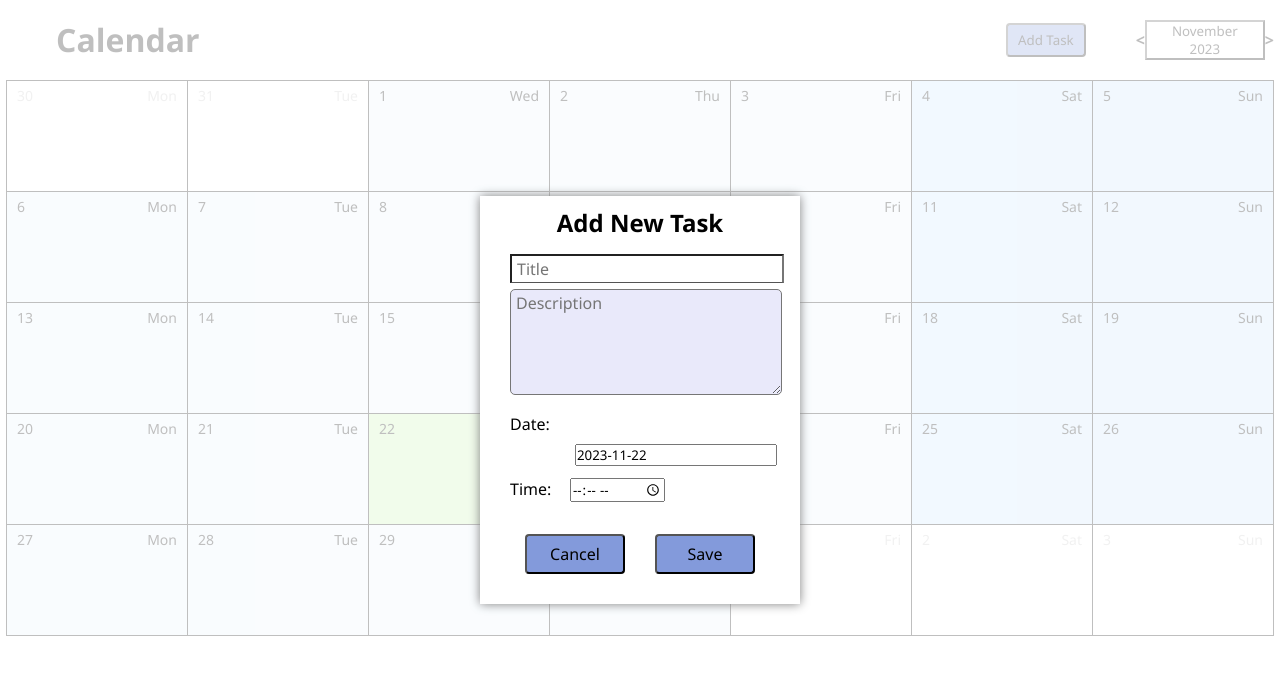
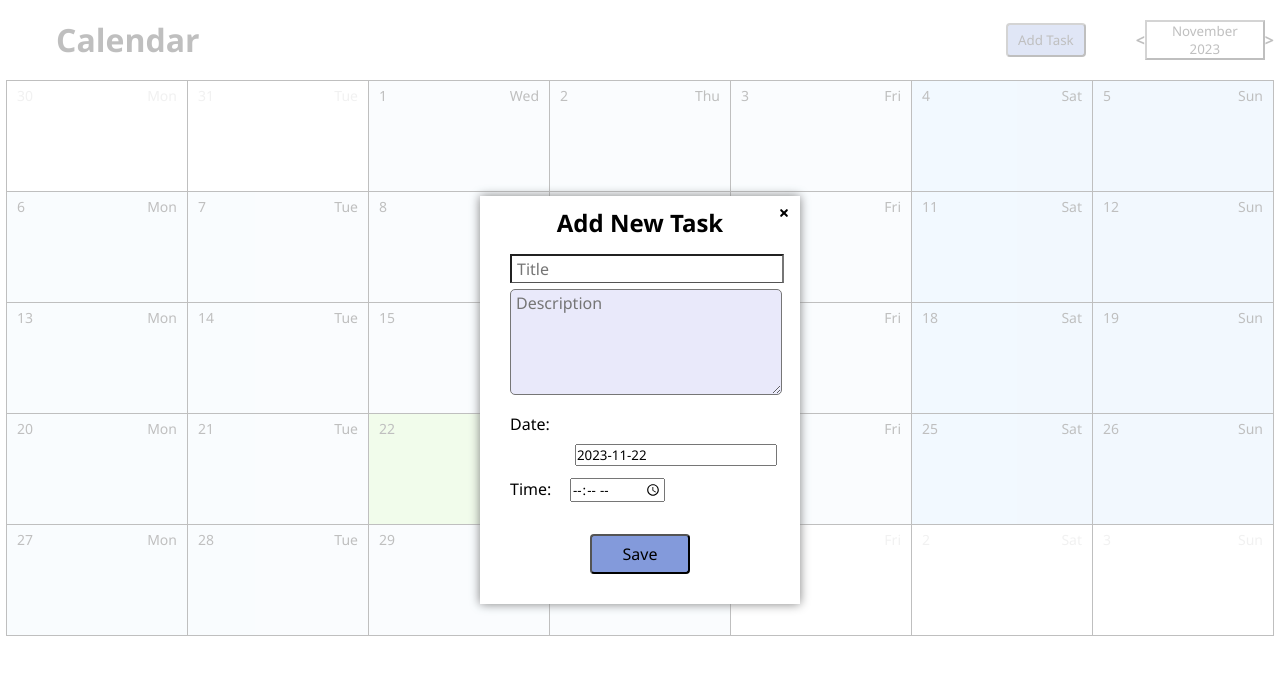
Before and after one commit to Yurella86/Calendar, a React (Create React App) app: page / in a window 1280 px wide. Both pictures are taken after a click on the button "Add Task". Shown: the top 674 px of the page. Built offline with nearby package versions, Linux system fonts and the light colour scheme.

Commit message:
added exit like "X" in modal, del comment

```diff
--- a/src/components/CalendarPage.jsx
+++ b/src/components/CalendarPage.jsx
@@ -33,21 +33,9 @@ const HomePage = () => {
         setEvents(storedEvents);
     }, []);
 
-    // useEffect(() => {
-    //     const storedEvents = JSON.parse(localStorage.getItem('events')) || [];
-    //     setEvents(storedEvents);
-    // }, [events]);
-
-    // console.log(moment(selectedDate).startOf('month').startOf('week'));
-    // console.log('selectedDate => ' + selectedDate.getMonth());
-
     const startMomentCalendar = moment(selectedDate).startOf('month').startOf('week');
     const endMomentCalendar = moment(selectedDate).endOf('month').endOf('week');
     const daysInMonth = endMomentCalendar.diff(startMomentCalendar, 'days') + 1;
-
-    // console.log('startMomentCalendar => ' + startMomentCalendar.format());
-    // console.log('endMomentCalendar => ' + endMomentCalendar.format());
-    // console.log('daysInMonth =>' + daysInMonth);
 
     const days = []
 
@@ -81,7 +69,6 @@ const HomePage = () => {
             date: resultFiltered[0].date,
             time: resultFiltered[0].time,
         });
-        console.log("updateData =>" + updateData.date);
     }
 
     const handleFormUpdate = (e) => {
@@ -109,16 +96,11 @@ const HomePage = () => {
     }
 
     const hendleDeleteEvent = () => {
-        console.log(updateEventsTitle);
-
         const localEvents = JSON.parse(localStorage.getItem('events'))
         const resultFiltered = localEvents.filter((e) => `${e.title}` !== updateEventsTitle);
         localStorage.setItem('events', JSON.stringify(resultFiltered));
         setIsModalEventOpen(false)
         setEvents(resultFiltered);
-
-        console.log(resultFiltered);
-
     }
     // ---------- END UPDATE EVENT CARD -----------
 
@@ -160,13 +142,10 @@ const HomePage = () => {
             time: '',
         });
         setIsModalOpen(false);
-
-        console.log(formData);
     }
 
     const handleFormChange = (e) => {
         setFormData({ ...formData, [e.target.name]: e.target.value });
-        console.log(formData);
     }
 
     const openModal = () => {
@@ -177,12 +156,9 @@ const HomePage = () => {
         setIsModalEventOpen(false)
     }
 
-    // const handleDayClick = (day) => {
-    //     console.log('Selected day:', day.format('YYYY-MM-DD'));
-    // };
-
     const closeModal = () => {
         setIsModalOpen(false);
+        setIsModalEventOpen(false)
     };
 
     const handlePrevMonth = () => {
@@ -249,6 +225,8 @@ const HomePage = () => {
                     <div className='modal-head'>
                         <h2>add new task</h2>
                     </div>
+                    <div className='exit' onClick={closeModal}>
+                    </div>
                     <div className='modal-content'>
                         <div className="title">
                             <input placeholder='Title' id='text' type="text" name="title" value={formData.title} onChange={handleFormChange} required /></div>
@@ -264,11 +242,8 @@ const HomePage = () => {
                             <input type="time" name="time" value={formData.time} onChange={handleFormChange} />
                         </div>
                         <div className="button-container">
-                            <button onClick={closeModal}><span>Cancel</span></button>
                             <button type="submit"><span>Save</span></button>
-
                         </div>
-
                     </div>
                 </form>
             </Modal>
@@ -277,6 +252,8 @@ const HomePage = () => {
                 <form onSubmit={handleUpdateAllEvents}>
                     <div className='modal-head'>
                         <h2>update task</h2>
+                    </div>
+                    <div className='exit' onClick={closeModal}>
                     </div>
                     <div className='modal-content'>
                         <div className="title">
@@ -290,7 +267,7 @@ const HomePage = () => {
                         </div>
                         <div className="time">
                             <label>Time:</label>
-                            <input type="time" name="time" value={updateData.time} onChange={handleFormUpdate} required />
+                            <input type="time" name="time" value={updateData.time} onChange={handleFormUpdate} />
                         </div>
                         <div className="button-container">
                             <button onClick={hendleDeleteEvent} className='delete'><span>Delete</span></button>
--- a/src/style/CalendarPage.scss
+++ b/src/style/CalendarPage.scss
@@ -97,7 +97,7 @@
         transform: translateY(-50%);
     }
     .react-datepicker__triangle {
-        left: 112px !important;
+        left: 55px !important;
     }
     .react-datepicker__view-calendar-icon input {
         position: relative;
@@ -148,7 +148,7 @@
 
             &:hover:not(.out-of-month) {
                 z-index: 11;
-                transform: scale(1.4, 1.4);
+                transform: scale(1.1, 1.1);
                 transition: all 0.2s ease;
                 border: none;
                 box-shadow: 0px 0px 10px rgb(148, 148, 148);
@@ -201,6 +201,42 @@
     .modal-head {
         text-align: center;
         text-transform: capitalize;
+    }
+
+    .exit {
+        position: absolute;
+        top: 5px;
+        right: 5px;
+        cursor: pointer;
+        border: 1px solid transparent;
+
+        &:hover {
+            border: 1px solid black;
+            border-radius: 50%;
+        }
+
+        &::before,
+        &::after {
+            display: inline-block;
+            position: relative;
+            content: " ";
+            width: 10px;
+            height: 2px;
+            border-radius: 1px;
+            background-color: black;
+        }
+
+        &::before {
+            top: -5px;
+            left: 5px;
+            transform: rotate(-45deg);
+        }
+
+        &::after {
+            top: -5px;
+            left: -5px;
+            transform: rotate(45deg);
+        }
     }
 
     .modal-content {
```
